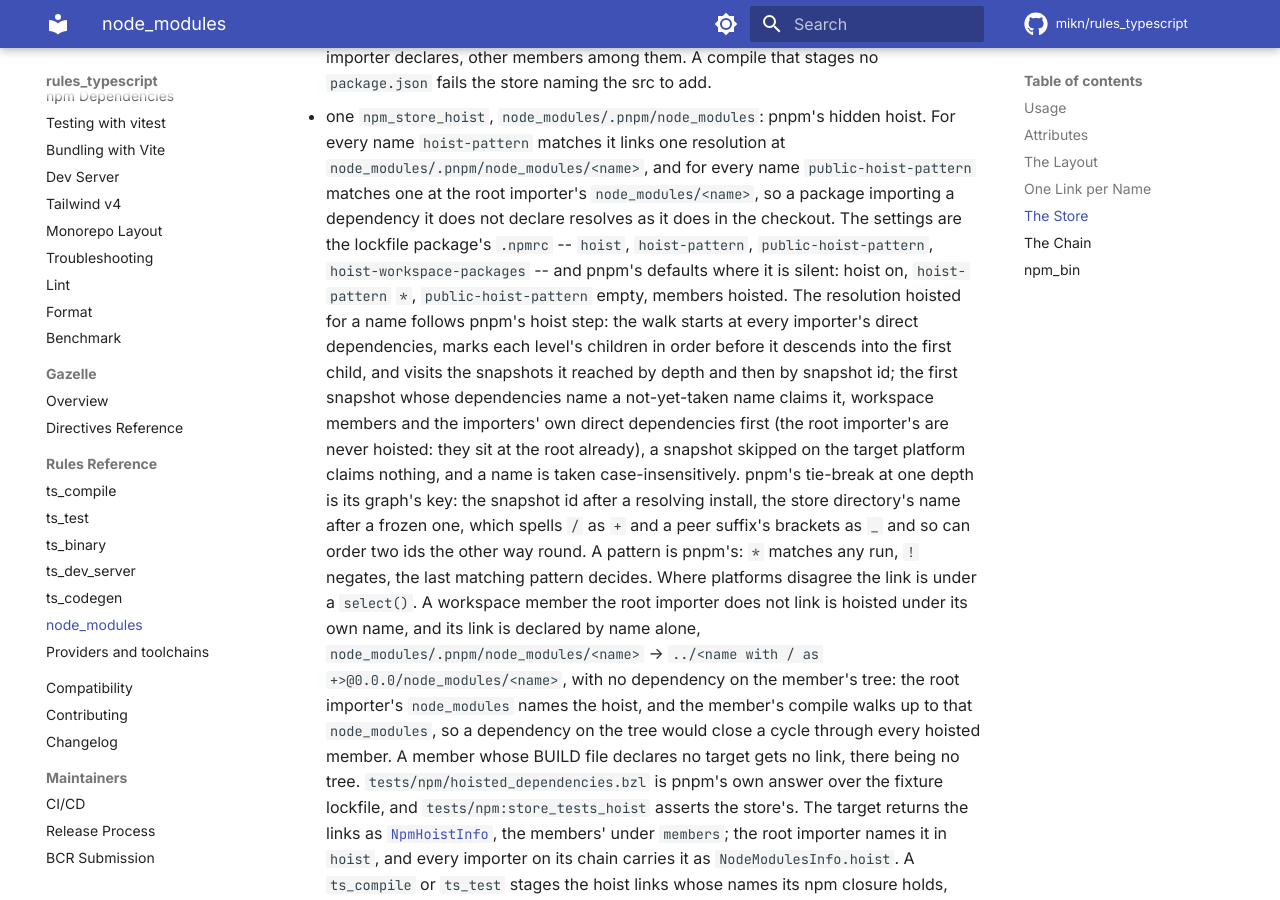
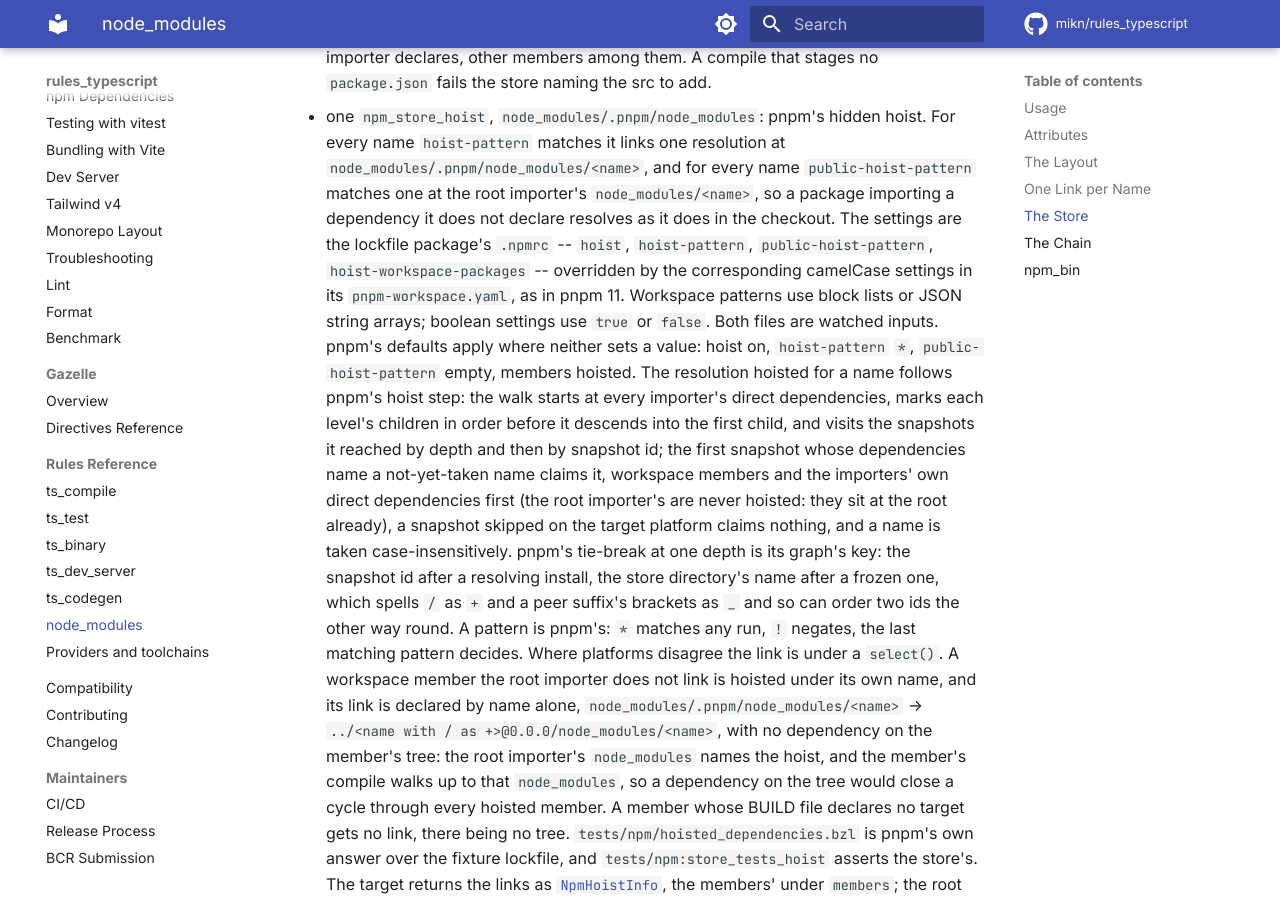
Before and after one commit to mikn/rules_typescript, an MkDocs documentation site: the page built from docs/rules/node-modules.md, in a window 1280 px wide and 900 px high, scrolled down 3715 px. Built offline with MkDocs 1.6.1 and Material for MkDocs 9.7.7, drawn with Linux system fonts in a browser that asks for light colours; comment, search, counter and statistics services are not loaded.

Commit message:
fix(npm): read workspace YAML hoist settings

```diff
--- a/docs/rules/node-modules.md
+++ b/docs/rules/node-modules.md
@@ -49,17 +49,17 @@ package that is no importer is hand-written under `# keep`.
 
 `node_modules`:
 
-| Attribute | Type | Default | Description |
-|-----------|------|---------|-------------|
-| `deps` | `label_list` | `[]` | The npm packages the importer declares, as hub labels: the importer's own package (`@npm//web:react`) where it declares the name, the root's otherwise. Empty for an importer that declares nothing |
-| `parent` | `label` | `None` | The `node_modules` target of the importer above; the lockfile's root importer names `hoist` instead |
-| `hoist` | `label` | `None` | The lockfile's `npm_store_hoist` target, `:node_modules/.pnpm/node_modules` in the lockfile's package; the root importer names it where every other importer names `parent`, and its `deps` come from that lockfile |
+| Attribute | Type         | Default | Description                                                                                                                                                                                                         |
+| --------- | ------------ | ------- | ------------------------------------------------------------------------------------------------------------------------------------------------------------------------------------------------------------------- |
+| `deps`    | `label_list` | `[]`    | The npm packages the importer declares, as hub labels: the importer's own package (`@npm//web:react`) where it declares the name, the root's otherwise. Empty for an importer that declares nothing                 |
+| `parent`  | `label`      | `None`  | The `node_modules` target of the importer above; the lockfile's root importer names `hoist` instead                                                                                                                 |
+| `hoist`   | `label`      | `None`  | The lockfile's `npm_store_hoist` target, `:node_modules/.pnpm/node_modules` in the lockfile's package; the root importer names it where every other importer names `parent`, and its `deps` come from that lockfile |
 
 `node_modules_member`:
 
-| Attribute | Type | Default | Description |
-|-----------|------|---------|-------------|
-| `member` | `label` | required | The hub's view of the workspace member, `@npm//:<name>`; the target is named `node_modules/<name>` |
+| Attribute | Type    | Default  | Description                                                                                        |
+| --------- | ------- | -------- | -------------------------------------------------------------------------------------------------- |
+| `member`  | `label` | required | The hub's view of the workspace member, `@npm//:<name>`; the target is named `node_modules/<name>` |
 
 ## The Layout
 
@@ -166,7 +166,10 @@ The call declares, `manual` and public:
   `node_modules/<name>`, so a package importing a dependency it does not
   declare resolves as it does in the checkout. The settings are the lockfile
   package's `.npmrc` -- `hoist`, `hoist-pattern`, `public-hoist-pattern`,
-  `hoist-workspace-packages` -- and pnpm's defaults where it is silent: hoist
+  `hoist-workspace-packages` -- overridden by the corresponding camelCase
+  settings in its `pnpm-workspace.yaml`, as in pnpm 11. Workspace patterns use
+  block lists or JSON string arrays; boolean settings use `true` or `false`.
+  Both files are watched inputs. pnpm's defaults apply where neither sets a value: hoist
   on, `hoist-pattern` `*`, `public-hoist-pattern` empty, members hoisted. The
   resolution hoisted for a name follows pnpm's hoist step: the walk starts at
   every importer's direct dependencies, marks each level's children in order
@@ -260,12 +263,12 @@ runs it. Nothing in this repository writes one by hand; the labels are the
 interface, documented under
 [Bin scripts](../guides/npm.md#bin-scripts).
 
-| Attribute | Type | Default | Description |
-|-----------|------|---------|-------------|
-| `entry_script` | `string` | required | The bin entry's path inside the package, e.g. `vitest.mjs` |
-| `package_files` | `label_list` | `[]` | Every file of the package, from its `ts_npm_package` target |
-| `optional_dep_packages` | `label_list` | `[]` | Sibling package targets holding the platform-specific native binaries the script resolves at run time. The launcher links them under a `node_modules/` so `require.resolve()` finds them inside a sandbox or a runfiles tree |
-| `runtime` | `label` | `None` | A JS runtime binary for this target, taking priority over the `js_runtime` toolchain |
+| Attribute               | Type         | Default  | Description                                                                                                                                                                                                                  |
+| ----------------------- | ------------ | -------- | ---------------------------------------------------------------------------------------------------------------------------------------------------------------------------------------------------------------------------- |
+| `entry_script`          | `string`     | required | The bin entry's path inside the package, e.g. `vitest.mjs`                                                                                                                                                                   |
+| `package_files`         | `label_list` | `[]`     | Every file of the package, from its `ts_npm_package` target                                                                                                                                                                  |
+| `optional_dep_packages` | `label_list` | `[]`     | Sibling package targets holding the platform-specific native binaries the script resolves at run time. The launcher links them under a `node_modules/` so `require.resolve()` finds them inside a sandbox or a runfiles tree |
+| `runtime`               | `label`      | `None`   | A JS runtime binary for this target, taking priority over the `js_runtime` toolchain                                                                                                                                         |
 
 The runtime comes from the `js_runtime` toolchain when `runtime` is unset. The
 launcher `cd`s to `RUNFILES_DIR` before running the script, which is why a
```
Also changed, not shown: changelog.d/workspace-hoist-settings.md (added, +3 -0 lines), 7 other files.
